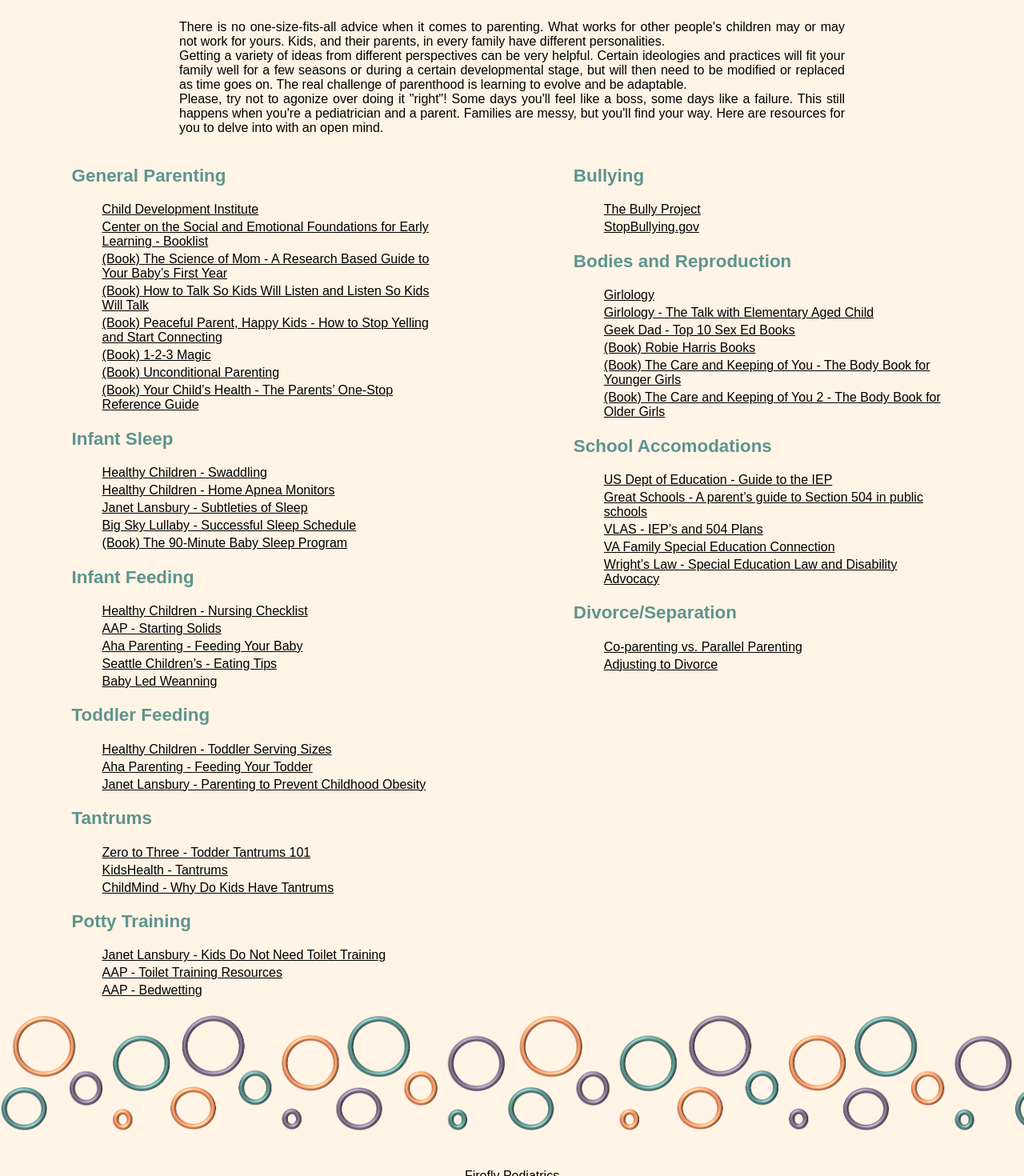
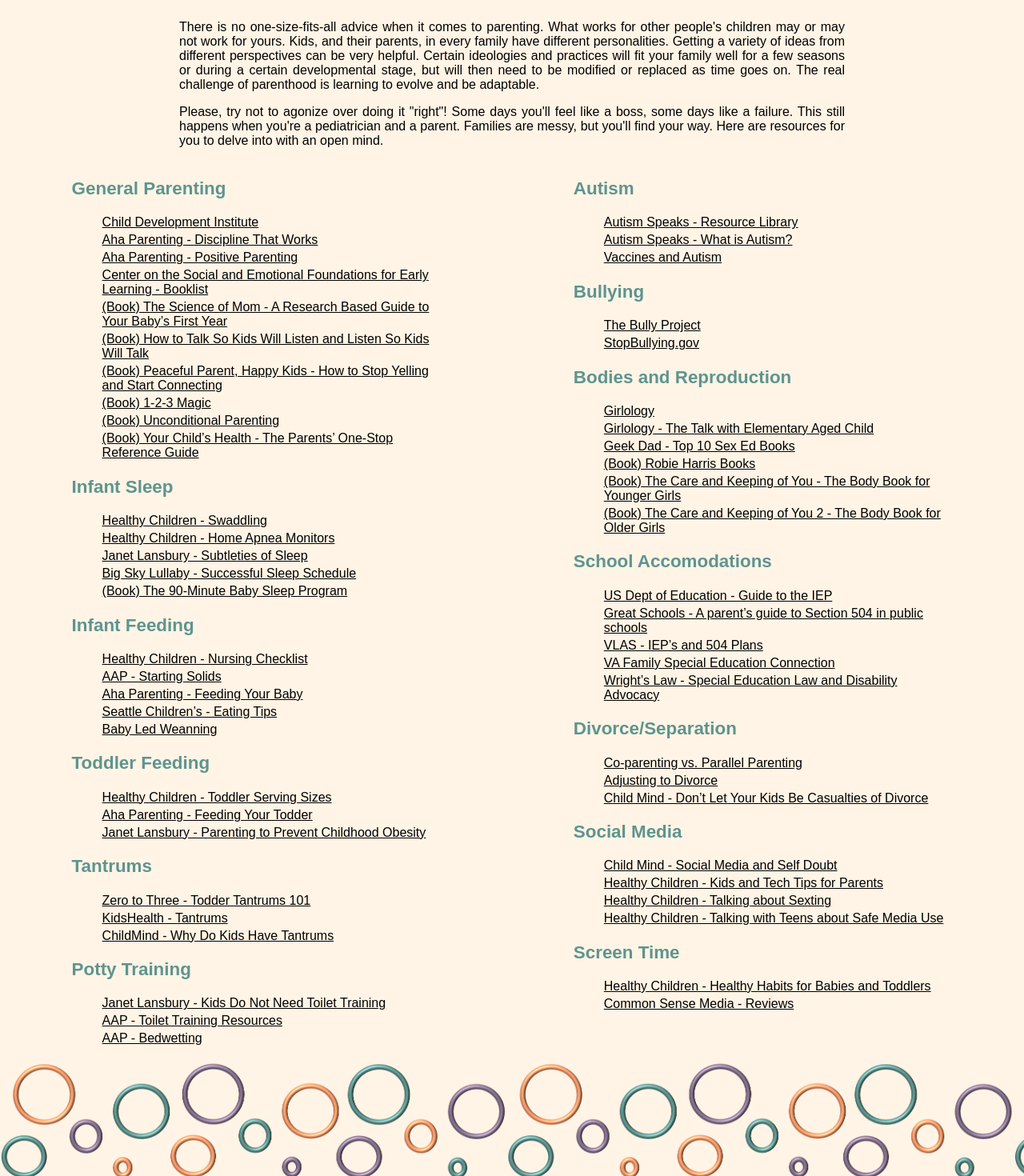
Before and after one commit to BowersMatthew/katebowersmd.com, a React (Create React App) app in the folder kate-bowers-md/: page /resources/parenting in a window 1280 px wide. Shown: the part 330-1800 px from the top of the page at 80% size. Built offline with nearby package versions, Linux system fonts and the light colour scheme.

Commit message:
adding more resources

```diff
--- a/kate-bowers-md/src/components/resources/parenting/parenting.js
+++ b/kate-bowers-md/src/components/resources/parenting/parenting.js
@@ -1,5 +1,6 @@
 import React from 'react';
 import UnorderedLinkedList from '../../common/link-list/unordered-link-list';
+import {Link} from 'react-router-dom';
 
 const Parenting = () => {
     const infantSleep = [
@@ -38,6 +39,8 @@
 
     const generalParenting = [
         'Child Development Institute',
+        'Aha Parenting - Discipline That Works',
+        'Aha Parenting - Positive Parenting',
         'Center on the Social and Emotional Foundations for Early Learning - Booklist',
         '(Book) The Science of Mom - A Research Based Guide to Your Baby’s First Year',
         '(Book) How to Talk So Kids Will Listen and Listen So Kids Will Talk',
@@ -72,13 +75,42 @@
 
     const divorce = [
         'Co-parenting vs. Parallel Parenting',
-        'Adjusting to Divorce'
+        'Adjusting to Divorce',
+        'Child Mind - Don’t Let Your Kids Be Casualties of Divorce',
+    ]
+
+    const socialMedia = [
+        'Child Mind - Social Media and Self Doubt',
+        'Healthy Children - Kids and Tech Tips for Parents',
+        'Healthy Children - Talking about Sexting',
+        'Healthy Children - Talking with Teens about Safe Media Use',
+    ]
+
+    const screenTime = [
+        'Healthy Children - Healthy Habits for Babies and Toddlers',
+        'Common Sense Media - Reviews'
+    ]
+
+    const autism = [
+        'Autism Speaks - Resource Library',
+        'Autism  Speaks - What is Autism?',
     ]
 
     // links
     // const adds ={noSpaceName: 'https://...'}
     const adds = {
-        AdjusttingtoDivorce: 'https://www.healthychildren.org/English/family-life/family-dynamics/types-of-families/Pages/Adjusting-to-Divorce.aspx',
+        AutismSpeaksWhatisAutism: 'https://www.autismspeaks.org/what-autism',
+        AutismSpeaksResourceLibrary: 'https://www.autismspeaks.org/family-services/resource-library/websites-families',
+        AhaParentingDisciplineThatWorks: 'http://www.ahaparenting.com/parenting-tools/discipline',
+        AhaParentingPositiveParenting: 'http://www.ahaparenting.com/parenting-tools/positive-discipline/use-positive-discipline',
+        CommonSenseMediaReviews: 'https://www.commonsensemedia.org/reviews',
+        HealthyChildrenTalkingwithTeensaboutSafeMediaUse: 'https://www.healthychildren.org/English/family-life/Media/Pages/Points-to-Make-With-Your-Teen-About-Media.aspx',
+        HealthyChildrenTalkingaboutSexting: 'https://www.healthychildren.org/English/family-life/Media/Pages/The-New-Problem-of-Sexting.aspx',
+        HealthyChildrenKidsandTechTipsforParents: 'https://www.healthychildren.org/English/family-life/Media/Pages/Tips-for-Parents-Digital-Age.aspx',
+        HealthyChildrenHealthyHabitsforBabiesandToddlers: 'https://www.healthychildren.org/English/family-life/Media/Pages/Healthy-Digital-Media-Use-Habits-for-Babies-Toddlers-Preschoolers.aspx',
+        ChildMindSocialMediaandSelfDoubt: 'https://childmind.org/article/social-media-and-self-doubt/',
+        ChildMindDontLetYourKidsBeCasualtiesofDivorce: 'https://childmind.org/article/dont-let-your-kids-be-casualties-of-divorce/',
+        AdjustingtoDivorce: 'https://www.healthychildren.org/English/family-life/family-dynamics/types-of-families/Pages/Adjusting-to-Divorce.aspx',
         CoparentingvsParallelParenting: 'http://www.divorcemag.com/blog/difference-between-co-parenting-and-parallel-parenting-',
         ChildDevelopmentInstitute: 'https://childdevelopmentinfo.com/about/',
         StopBullyinggov: 'https://www.stopbullying.gov/',
@@ -126,7 +158,8 @@
             <h1 className="page-header">Parenting</h1>
             <div className="content">
                 <div className="full">
-                    <p className="content-text">There is no one-size-fits-all advice when it comes to parenting. What works for other people's children may or may not work for yours. Kids, and their parents, in every family have different personalities. <br />Getting a variety of ideas from different perspectives can be very helpful. Certain ideologies and practices will fit your family well for a few seasons or during a certain developmental stage, but will then need to be modified or replaced as time goes on. The real challenge of parenthood is learning to evolve and be adaptable. <br />Please, try not to agonize over doing it "right"! Some days you'll feel like a boss, some days like a failure. This still happens when you're a pediatrician and a parent. Families are messy, but you'll find your way. Here are resources for you to delve into with an open mind.</p>
+                    <p className="content-text">There is no one-size-fits-all advice when it comes to parenting. What works for other people's children may or may not work for yours. Kids, and their parents, in every family have different personalities. Getting a variety of ideas from different perspectives can be very helpful. Certain ideologies and practices will fit your family well for a few seasons or during a certain developmental stage, but will then need to be modified or replaced as time goes on. The real challenge of parenthood is learning to evolve and be adaptable.</p>
+                    <p className="content-text">Please, try not to agonize over doing it "right"! Some days you'll feel like a boss, some days like a failure. This still happens when you're a pediatrician and a parent. Families are messy, but you'll find your way. Here are resources for you to delve into with an open mind.</p>
                 </div>
             </div>
             <div className="left">
@@ -138,10 +171,16 @@
                 <UnorderedLinkedList adds={adds} head='Potty Training' elements={pottyTraining} />
             </div>
             <div className="right">
+                <UnorderedLinkedList adds={adds} head='Autism' elements={autism} />
+                <div className='list-addon'>
+                    <ul><li className='glow'><Link to="/resources/parenting/vaccines-autism">Vaccines and Autism</Link></li></ul>
+                </div>
                 <UnorderedLinkedList adds={adds} head='Bullying' elements={bullying} />
                 <UnorderedLinkedList adds={adds} head='Bodies and Reproduction' elements={bodiesandReproduction} />
                 <UnorderedLinkedList adds={adds} head='School Accomodations' elements={schoolAccomodations} />
                 <UnorderedLinkedList adds={adds} head='Divorce/Separation' elements={divorce} />
+                <UnorderedLinkedList adds={adds} head='Social Media' elements={socialMedia} />
+                <UnorderedLinkedList adds={adds} head='Screen Time' elements={screenTime} />
             </div>
         </section>
     )
```
